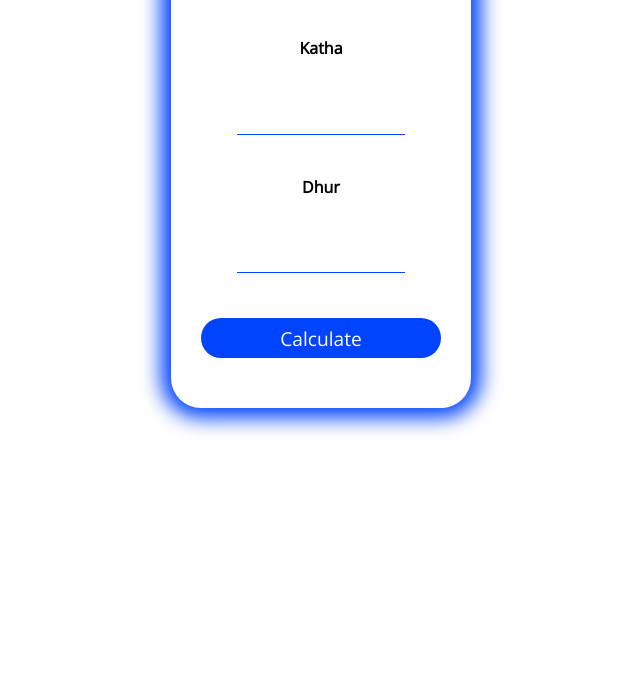
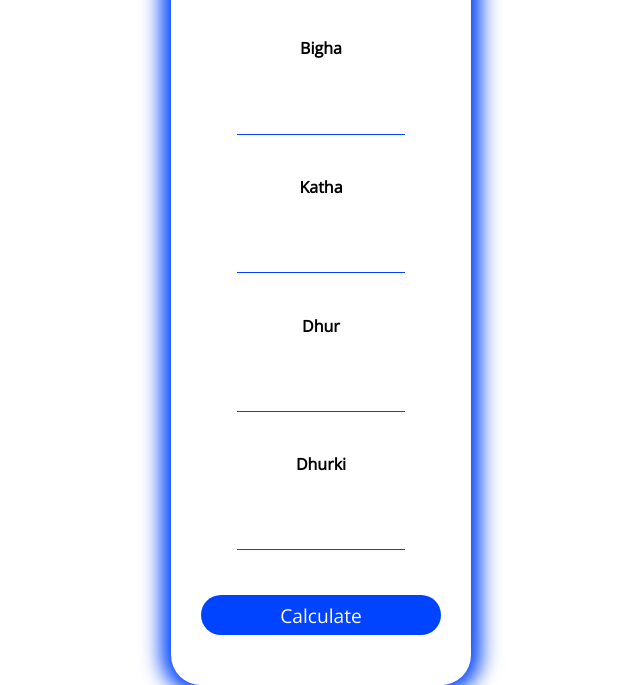
Before and after one commit to vikashpathak01/Katha-to-Dhur-Calculator, a plain HTML site: page index.html in a window 1280 px wide. Shown: the part 190-875 px from the top of the page, without its empty margins (319-959 px from the left). Before the commit the page ends 800 px from the top, so only its background shows below. Drawn offline with nearby package versions, Linux system fonts and the light colour scheme.

Commit message:
Update index.html
added bigha and dhurki

```diff
--- a/index.html
+++ b/index.html
@@ -9,11 +9,17 @@
     <div class="container">
         <h1>Decimal Calculator</h1>
 
+        <h4>Bigha</h4>
+        <input type="number" id="bigha">
+
         <h4>Katha</h4>
         <input type="number" id="katha">
 
         <h4>Dhur</h4>
         <input type="number" id="dhur">
+
+        <h4>Dhurki</h4>
+        <input type="number" id="dhurki">
 
         <button id="btn">Calculate</button>
 
```
